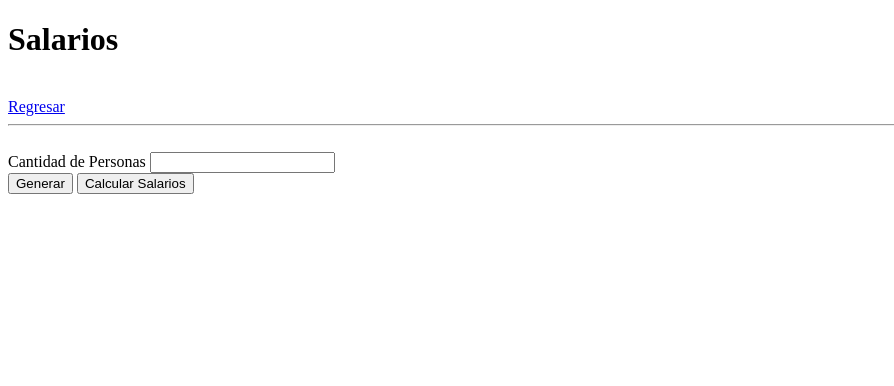
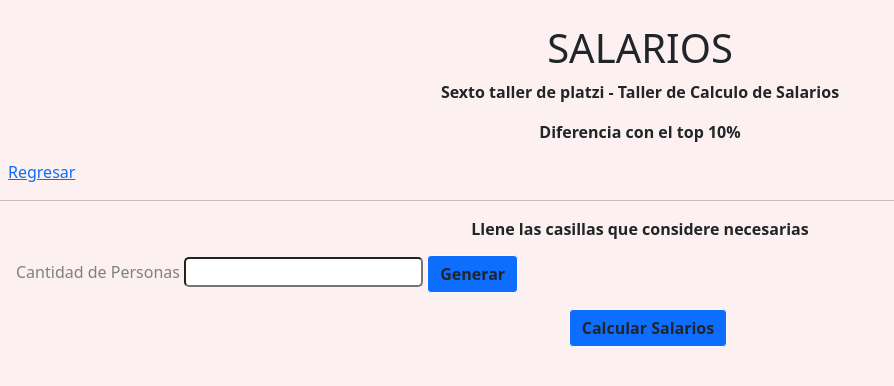
Before and after one commit to derwin9227/PracticaJS, a plain HTML site: page salarios.html in a window 1280 px wide. Shown: the whole page, without its empty margins (0-894 px from the left). Drawn offline with nearby package versions, Linux system fonts and the light colour scheme.

Commit message:
agregando estilos a los talleres de promedio, mediana, moda y salarios

```diff
--- a/mediana.html
+++ b/mediana.html
@@ -5,35 +5,73 @@
     <meta http-equiv="X-UA-Compatible" content="IE=edge">
     <meta name="viewport" content="width=device-width, initial-scale=1.0">
     <title>Mediana</title>
+    <link href="https://cdn.jsdelivr.net/npm/bootstrap@5.1.3/dist/css/bootstrap.min.css" rel="stylesheet" integrity="sha384-1BmE4kWBq78iYhFldvKuhfTAU6auU8tT94WrHftjDbrCEXSU1oBoqyl2QvZ6jIW3" crossorigin="anonymous">
+    <style>
+        body{
+            background: #fcf0f0;
+        }
+        .form{
+            /* background:linear-gradient(45deg, rgb(245, 248, 250) 0%, rgb(247, 250, 252) 100%); */
+            display: inline;
+        }
+        form{
+            margin-left: 1em;
+        }
+        #cantidadInputs{
+            display: inline-block;
+        }
+        input{
+            border-radius: 5px;
+            margin-top: 1em;
+        }
+        button{
+            margin-top: 1em;
+        }
+        label {
+            color: grey;
+        }
+
+    </style>
 </head>
 <body>
+    <header>
+        <h1 class="text-uppercase mt-4 mb-2 text-center">
+            Mediana
+        </h1>
 
-    <h1>Mediana</h1>
-    <br>
+        <p class="fw-bold text-center">
+            Cuarto taller de platzi - Taller de calcular Mediana
+        </p>
+    </header>
+
     <span>
-        <a href="./index.html">Regresar</a>
+        <a class="mx-2" href="./index.html">Regresar</a>
     </span>
 
-    <br><hr><br>
-    <span>Llene las casillas que considere necesarias</span>
+    <hr>
+    <div class="form">
+        <span class="text-center d-block fw-bold">Llene las casillas que considere necesarias</span>
         <form>
 
             <label  for="cantidadInputs">Cantidad de Valores</label>
             <input id="cantidadInputs" type="number" required>
 
-        <div id="form"></div>
-
-        <button  type="button" onclick="agregarInputs()">
+            <button class="my-2 fw-bold btn btn-primary rounded border-light text-dark" type="button" onclick="agregarInputs()">
                 Generar
             </button>
 
-        <button  type="button" onclick="calcularMediaAritmetica()">
+            <div id="form"></div>
+            <div class="text-center">
+                <button class="my-2 fw-bold btn btn-primary rounded border-light text-dark" type="button" onclick="calcularMediaAritmetica()">
                     Calcular Mediana
                 </button>
+            </div>
 
             <br>
 
         </form>
+    </div>
+
     <script src="./mediana.js"></script>
     <script src="./promedioForm.js"></script>
 </body>
--- a/salarios.html
+++ b/salarios.html
@@ -5,33 +5,75 @@
     <meta http-equiv="X-UA-Compatible" content="IE=edge">
     <meta name="viewport" content="width=device-width, initial-scale=1.0">
     <title>Salarios</title>
+    <link href="https://cdn.jsdelivr.net/npm/bootstrap@5.1.3/dist/css/bootstrap.min.css" rel="stylesheet" integrity="sha384-1BmE4kWBq78iYhFldvKuhfTAU6auU8tT94WrHftjDbrCEXSU1oBoqyl2QvZ6jIW3" crossorigin="anonymous">
+    <style>
+        body{
+            background: #fcf0f0;
+        }
+        .form{
+            /* background:linear-gradient(45deg, rgb(245, 248, 250) 0%, rgb(247, 250, 252) 100%); */
+            display: inline;
+        }
+        form{
+            margin-left: 1em;
+        }
+        #cantidadInputs{
+            display: inline-block;
+        }
+        input{
+            border-radius: 5px;
+            margin-top: 1em;
+        }
+        button{
+            margin-top: 1em;
+        }
+        label {
+            color: grey;
+        }
+
+    </style>
 </head>
 <body>
-        <h1>Salarios</h1>
-        <br>
+    <header>
+        <h1 class="text-uppercase mt-4 mb-2 text-center">
+            Salarios
+        </h1>
+
+        <p class="fw-bold text-center">
+            Sexto taller de platzi - Taller de Calculo de Salarios
+        </p>
+        <p class="fw-bold text-center">
+            Diferencia con el top 10%
+        </p>
+    </header>
     <span>
-            <a href="./index.html">Regresar</a>
+        <a class="mx-2" href="./index.html">Regresar</a>
     </span>
-        <br><hr><br>
 
+        <hr>
+        <div class="form">
+            <span class="text-center d-block fw-bold">Llene las casillas que considere necesarias</span>
             <form>
 
                 <label  for="cantidadInputs">Cantidad de Personas</label>
                 <input id="cantidadInputs" type="number" required>
 
-            <div id="form"></div>
-
-            <button id="boton" type="button" onclick="agregarInputs()">
+                <button class="my-2 fw-bold btn btn-primary rounded border-light text-dark" type="button" onclick="agregarInputs()">
                     Generar
                 </button>
 
-            <button  type="button" onclick="calcularMedianaSalarios()">
+                <div id="form"></div>
+
+                <div class="text-center">
+                    <button class="my-2 fw-bold btn btn-primary rounded border-light text-dark" type="button" onclick="calcularMedianaSalarios()">
                         Calcular Salarios
                     </button>
+                </div>
 
                 <br>
 
             </form>
+        </div>
 
     <script src="./salariosForm.js"></script>
     <script src="./salarios.js"></script>
```
Also changed, not shown: descuentos.html (+8 -3 lines), figuras.html (+10 -5 lines), index.html (+9 -14 lines), moda.html (+48 -9 lines), promedio.html (+49 -11 lines). Lines whose indentation alone changed are shown as unchanged.
